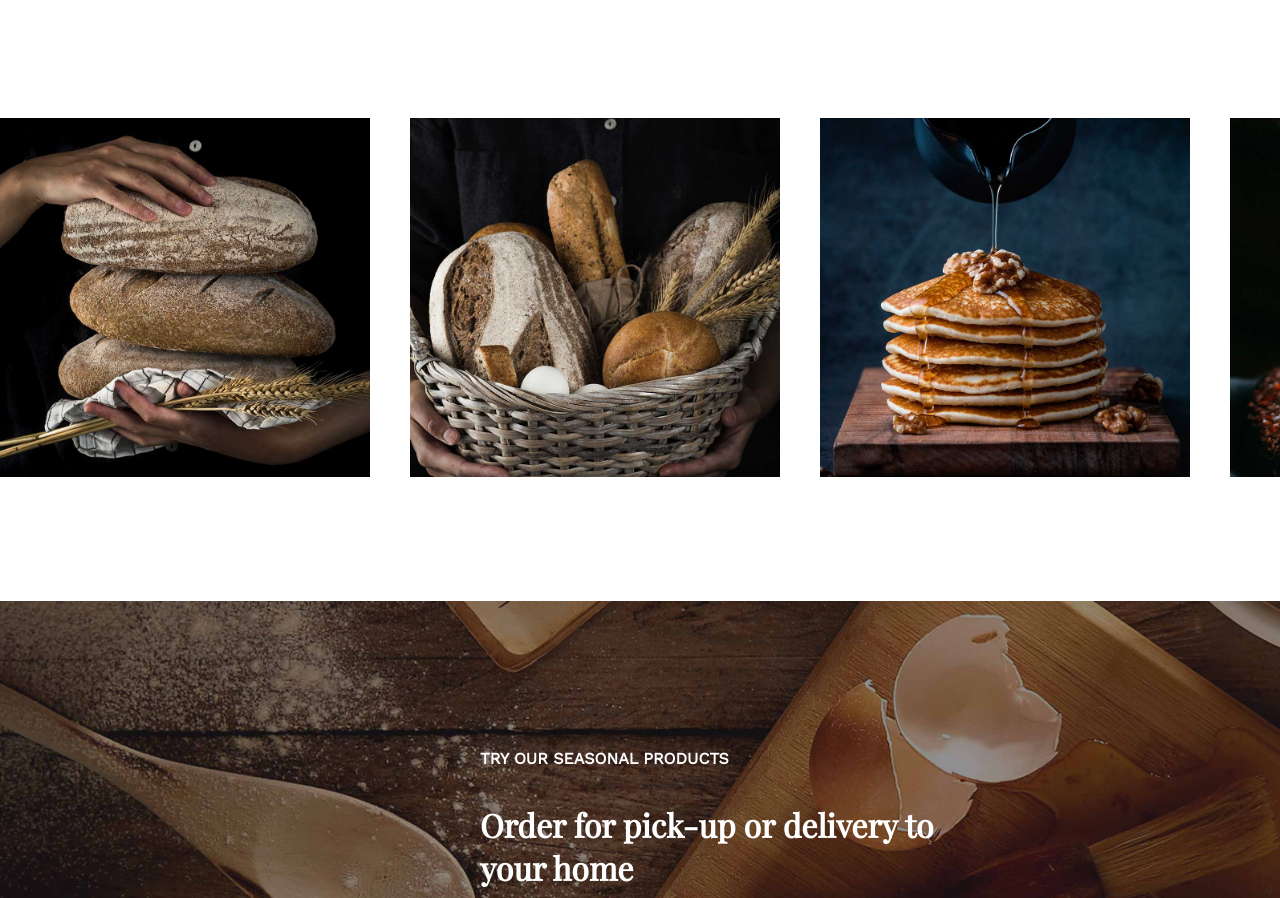
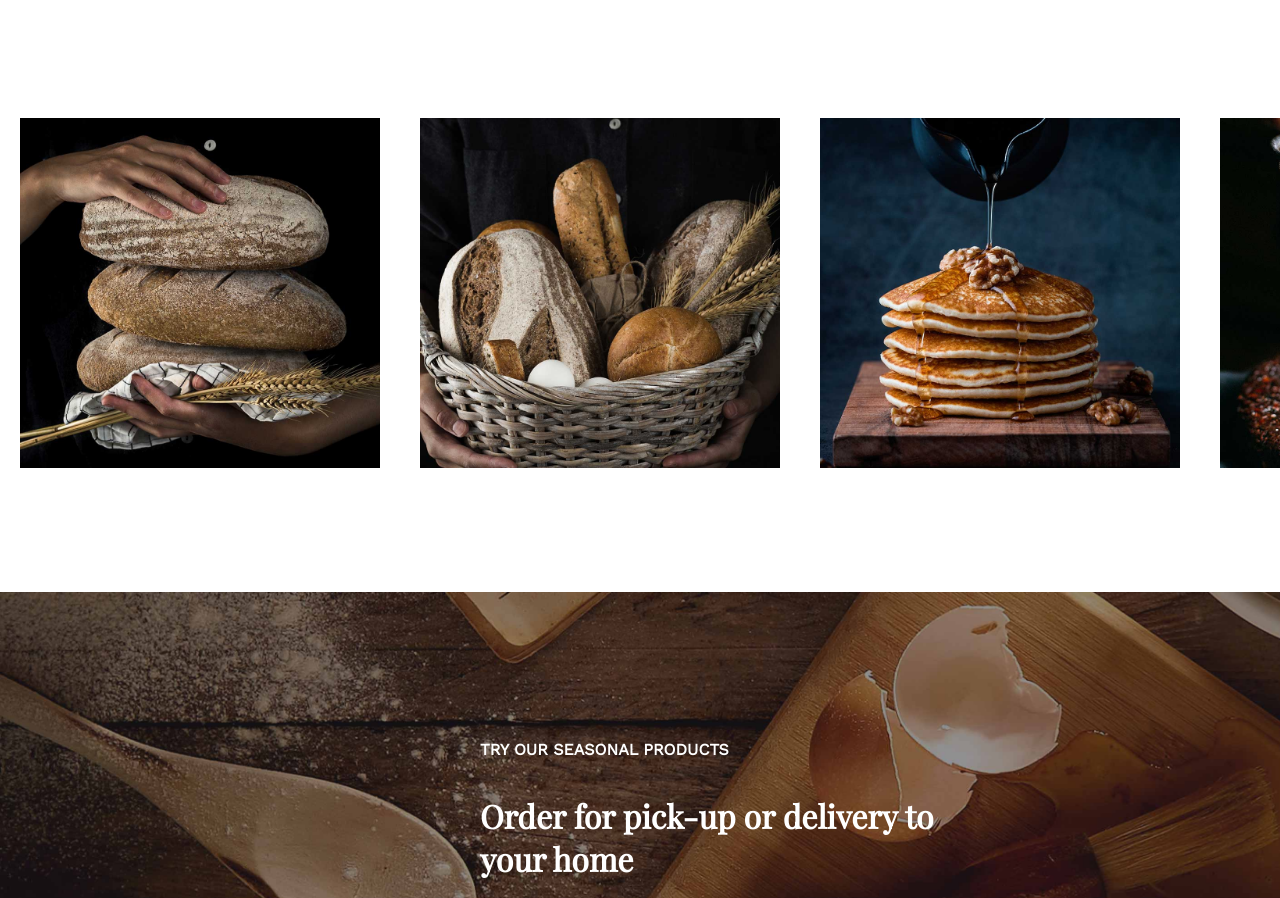
Before and after one commit to EnricoNapolitano/2023-01-31-esame_midterm, a Vue app in the folder proj-html-vuejs/: page / in a window 1280 px wide. Shown: the part 5609-6507 px from the top of the page. Built offline with nearby package versions, Linux system fonts and the light colour scheme.

Commit message:
delation of .row in component SocialPic

```diff
--- a/proj-html-vuejs/src/components/generics/SocialPictures.vue
+++ b/proj-html-vuejs/src/components/generics/SocialPictures.vue
@@ -11,10 +11,6 @@ export default {
 </template>
 
 <style lang="scss" scoped>
-.row {
-    margin: 0 -20px;
-}
-
 li {
     width: calc(100% / 4);
     padding: 20px;
```
